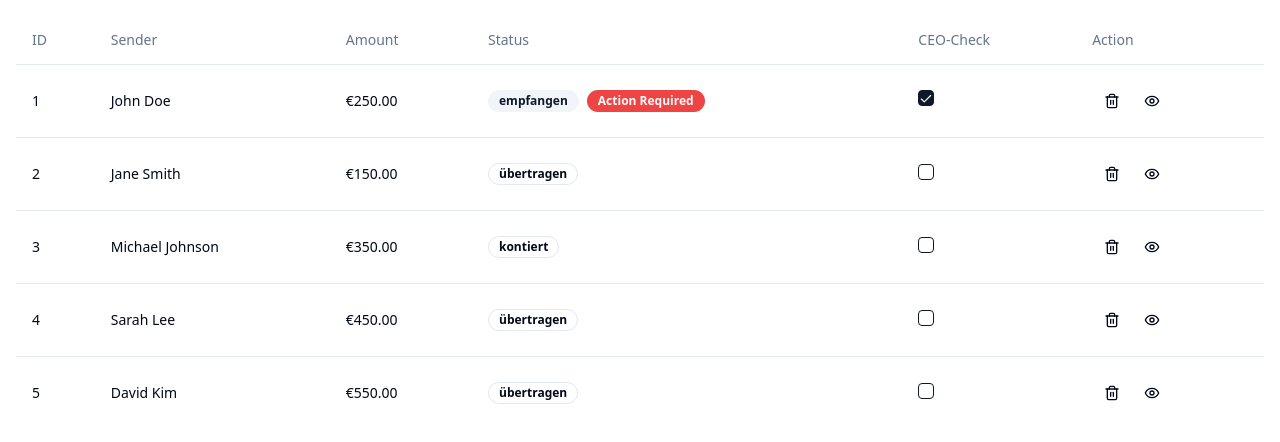
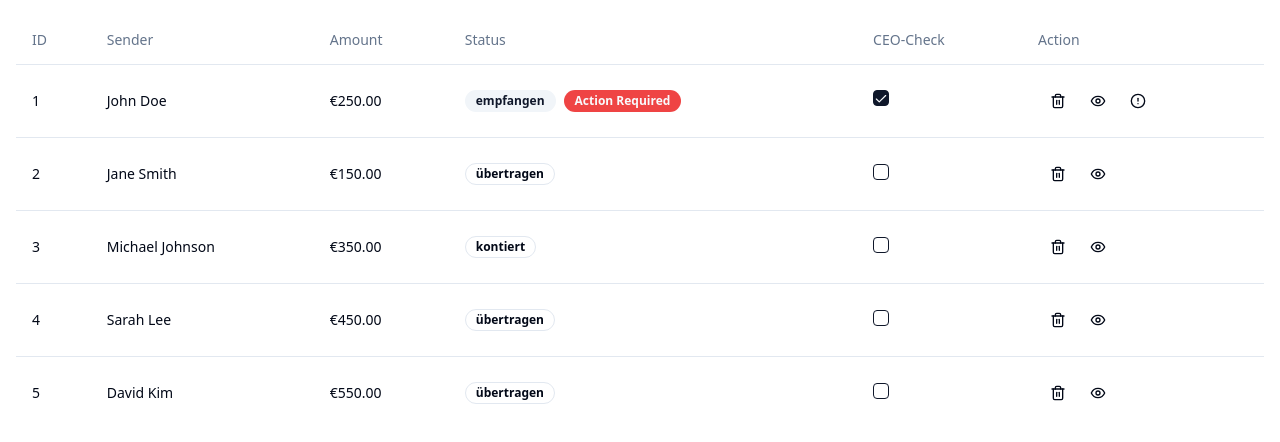
Before and after one commit to GPT-Engineer-App/invoice-dashboard-ui, a React (Vite) app: page / in a window 1280 px wide. Shown: the top 442 px of the page. Built offline with nearby package versions, Linux system fonts and the light colour scheme.

Commit message:
Updated the UI to ensure every row has delete and eye icons in the action column, and rows with the "Action Required" tag also have an action required icon.

```diff
--- a/src/App.jsx
+++ b/src/App.jsx
@@ -99,6 +99,11 @@ function App() {
                 <Button variant="ghost" size="icon">
                   <Eye className="h-4 w-4" />
                 </Button>
+                {row.status.includes("Action Required") && (
+                  <Button variant="ghost" size="icon">
+                    <AlertCircle className="h-4 w-4" />
+                  </Button>
+                )}
               </TableCell>
             </TableRow>
           ))}
```
